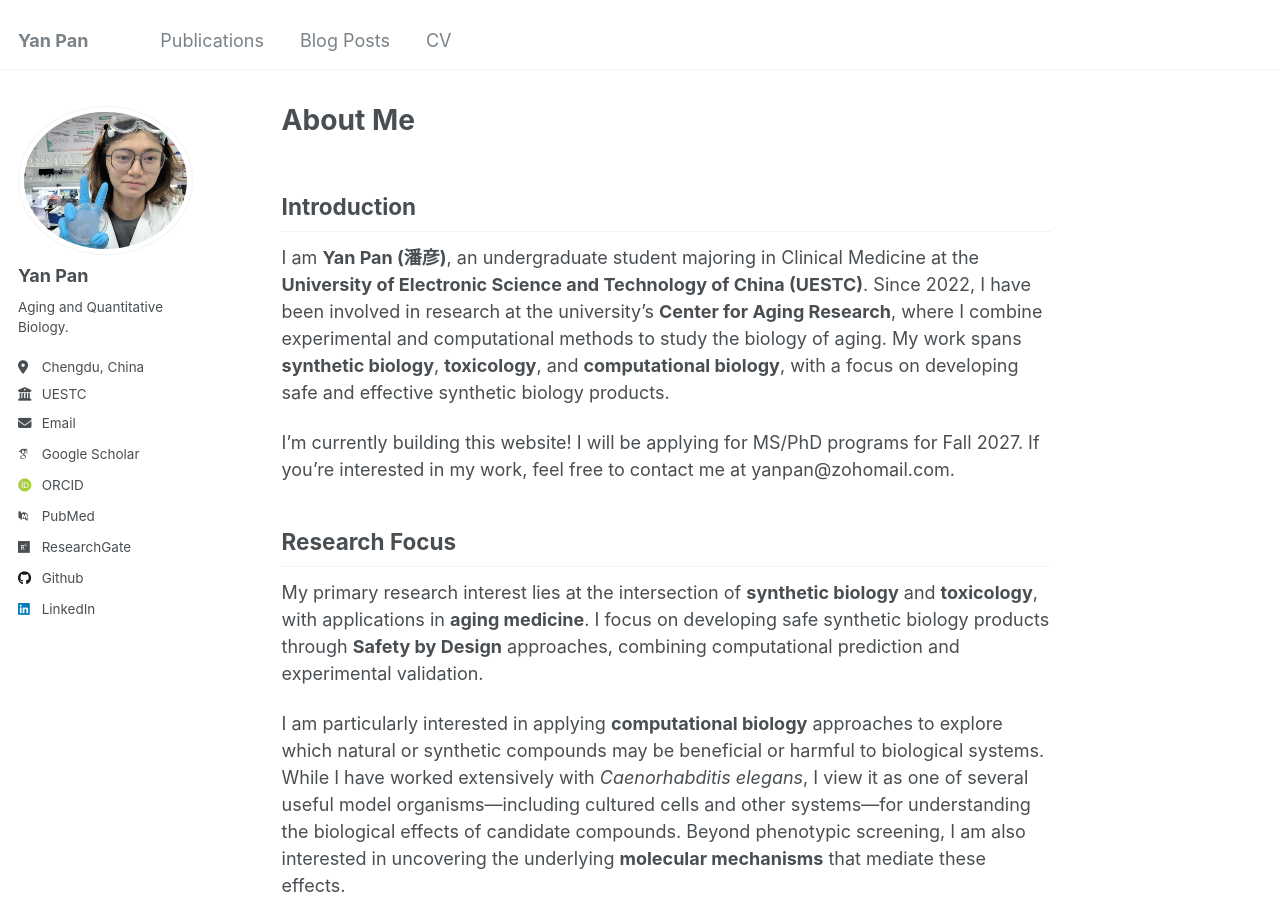
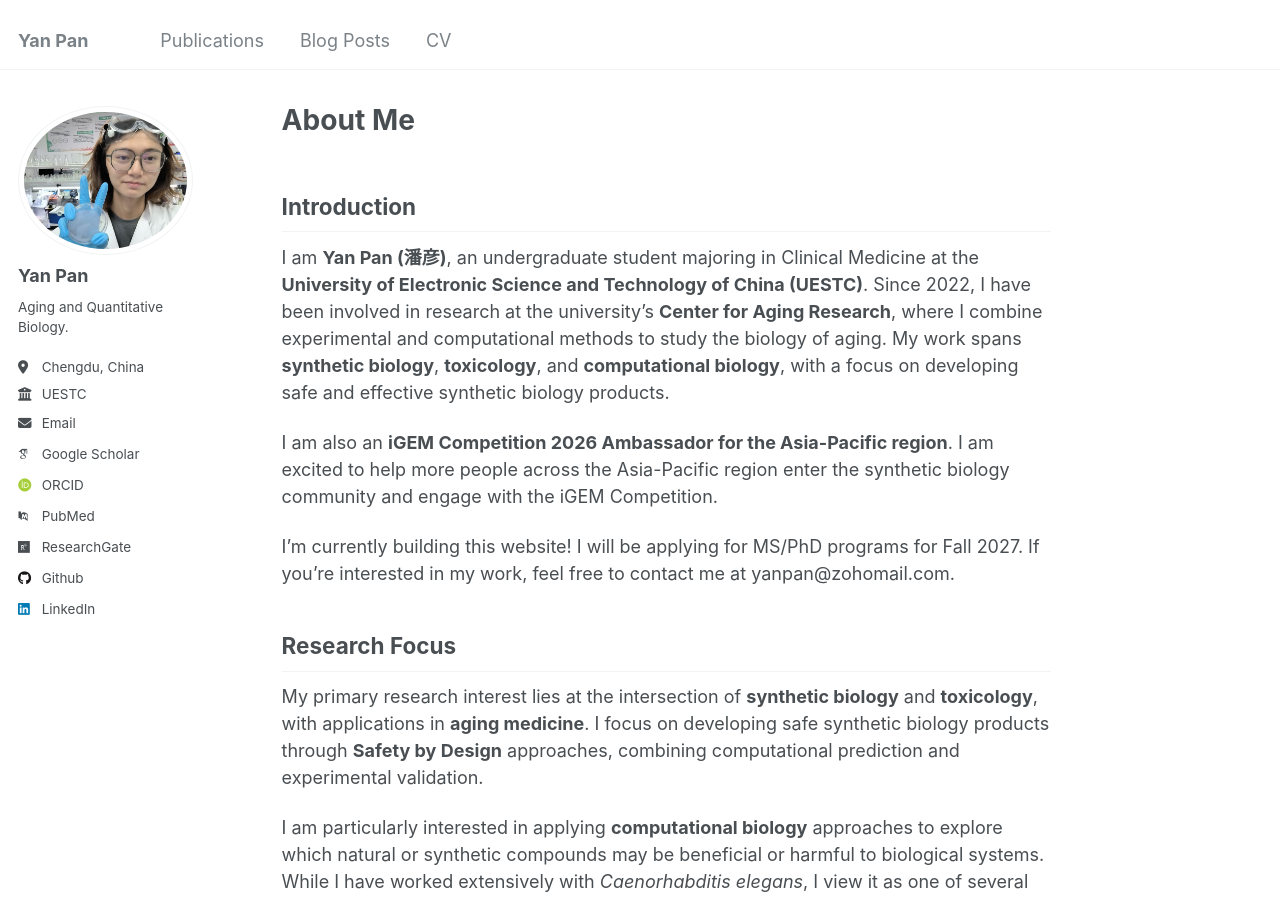
Before and after one commit to Marissapy/marissapy.github.io, a Jekyll site: the page built from _pages/about.md, in a window 1280 px wide and 900 px high. Built offline with Jekyll 4.4.1, drawn with Linux system fonts in a browser that asks for light colours; some web fonts are replaced.

Commit message:
Add iGEM ambassador note to homepage

```diff
--- a/_pages/about.md
+++ b/_pages/about.md
@@ -10,6 +10,8 @@ redirect_from:
 ## Introduction
 
 I am **Yan Pan (潘彦)**, an undergraduate student majoring in Clinical Medicine at the **University of Electronic Science and Technology of China (UESTC)**. Since 2022, I have been involved in research at the university's **Center for Aging Research**, where I combine experimental and computational methods to study the biology of aging. My work spans **synthetic biology**, **toxicology**, and **computational biology**, with a focus on developing safe and effective synthetic biology products.
+
+I am also an **iGEM Competition 2026 Ambassador for the Asia-Pacific region**. I am excited to help more people across the Asia-Pacific region enter the synthetic biology community and engage with the iGEM Competition.
 
 I'm currently building this website! I will be applying for MS/PhD programs for Fall 2027. If you're interested in my work, feel free to contact me at yanpan@zohomail.com.
 
```
